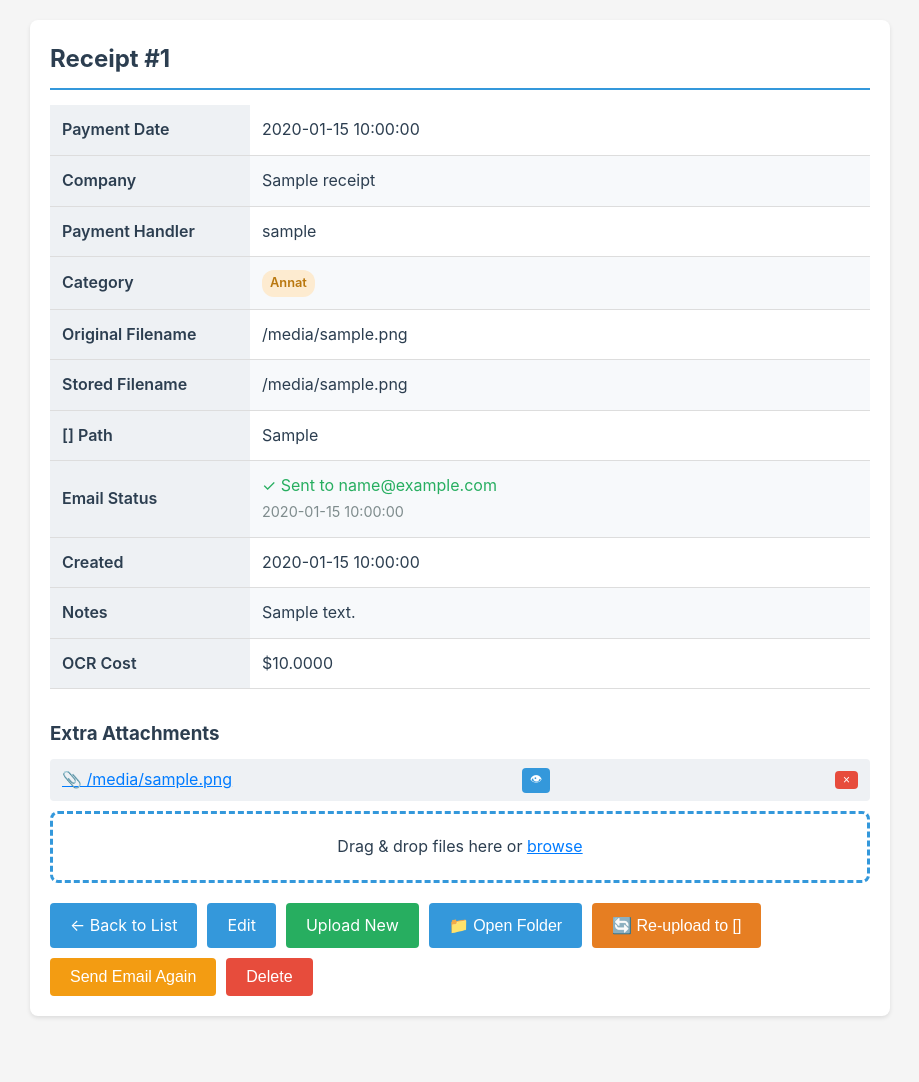
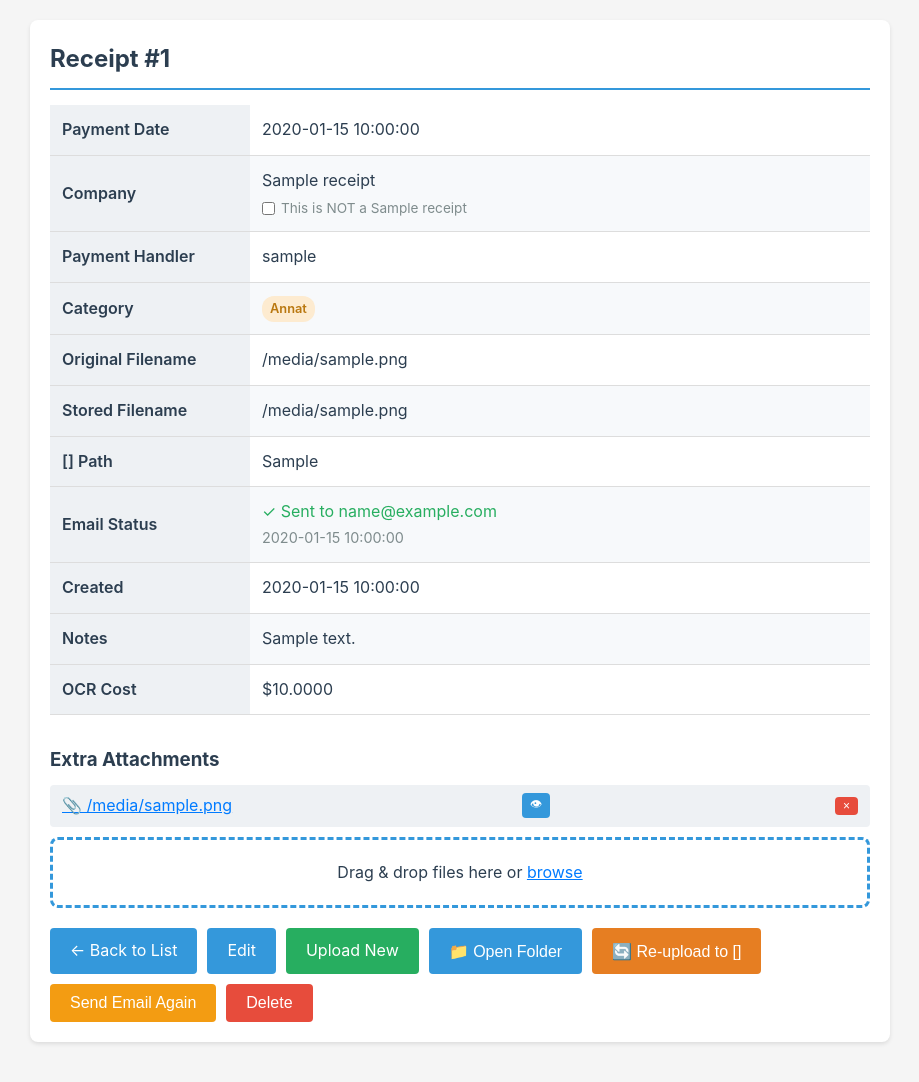
Before and after one commit to fordtheword/ib-receipt-manager, a FastAPI app: template templates/receipt.html in a window 1280 px wide. Shown: the part 79-1161 px from the top of the page, without its empty margins (180-1099 px from the left). Before the commit the page ends 1097 px from the top, so only its background shows below. Run offline with FastAPI, Linux system fonts and the light colour scheme; the template is opened without the code that fills it: most values are stand-ins (such as "Sample title", 1, 10 or a date in 2020).

Commit message:
One-click "NOT <alias>" checkbox on the receipt detail page
Flagging a receipt as an alias exception used to require going through
the edit form. The detail page now shows the checkbox under the company
name whenever an alias applies; toggling it posts to the new
/receipt/{id}/alias-opt-out route and reloads. It replaces the static
"Not X (alias ignored)" note.

Co-Authored-By: Claude Opus 5.5 <noreply@anthropic.com>

```diff
--- a/app.py
+++ b/app.py
@@ -1217,6 +1217,15 @@ async def update_alias_keywords(alias_id: int, not_keywords: str = Form("")):
 
 # Reminder endpoints
 
+@app.post("/receipt/{receipt_id}/alias-opt-out")
+async def set_alias_opt_out(receipt_id: int, alias_opt_out: str = Form("")):
+    """Set the per-receipt "This is NOT <alias>" flag from the detail page."""
+    if not database.get_receipt(receipt_id):
+        raise HTTPException(status_code=404, detail="Receipt not found")
+    database.update_receipt(receipt_id, alias_opt_out=bool(alias_opt_out))
+    return {"success": True}
+
+
 @app.post("/receipt/{receipt_id}/toggle-recurring")
 async def toggle_recurring(receipt_id: int, confirm: bool = Form(default=False)):
     """Toggle the recurring reminder flag on a receipt.
--- a/templates/receipt.html
+++ b/templates/receipt.html
@@ -81,8 +81,28 @@ function dismissCleanup() {
             <th>Company</th>
             <td>
                 {{ ui.company_name(alias_display_name, receipt.company_name, add_button=false) }}
-                {% if receipt.alias_opt_out and alias_target_ignored %}
-                <div class="text-muted" style="font-size: 0.85em;">Not {{ alias_target_ignored }} (alias ignored)</div>
+                {% if alias_target_ignored %}
+                <label class="text-muted" style="display: flex; align-items: center; gap: 6px; font-size: 0.85em; margin-top: 4px; cursor: pointer;">
+                    <input type="checkbox" id="aliasOptOut" style="width: auto;" {% if receipt.alias_opt_out %}checked{% endif %}
+                           onchange="setAliasOptOut(this)">
+                    This is NOT a {{ alias_target_ignored }} receipt
+                </label>
+                <script>
+                function setAliasOptOut(checkbox) {
+                    const body = new FormData();
+                    body.append('alias_opt_out', checkbox.checked ? '1' : '');
+                    fetch('/receipt/{{ receipt.id }}/alias-opt-out', { method: 'POST', body })
+                        .then(r => r.json())
+                        .then(data => {
+                            if (!data.success) throw new Error();
+                            window.location.reload();
+                        })
+                        .catch(() => {
+                            checkbox.checked = !checkbox.checked;
+                            alert('Failed to update');
+                        });
+                }
+                </script>
                 {% endif %}
             </td>
         </tr>
```
Also changed, not shown: tests/test_alias_opt_out.py (+43 -0 lines).
